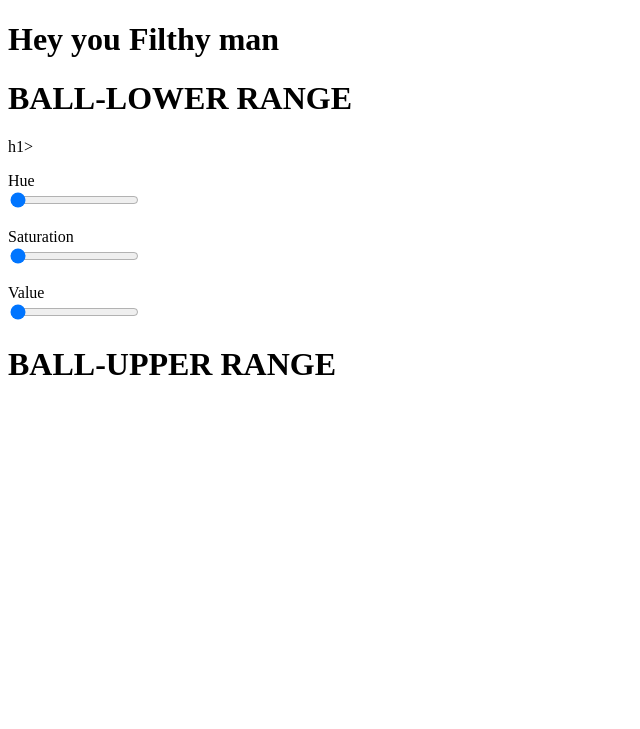
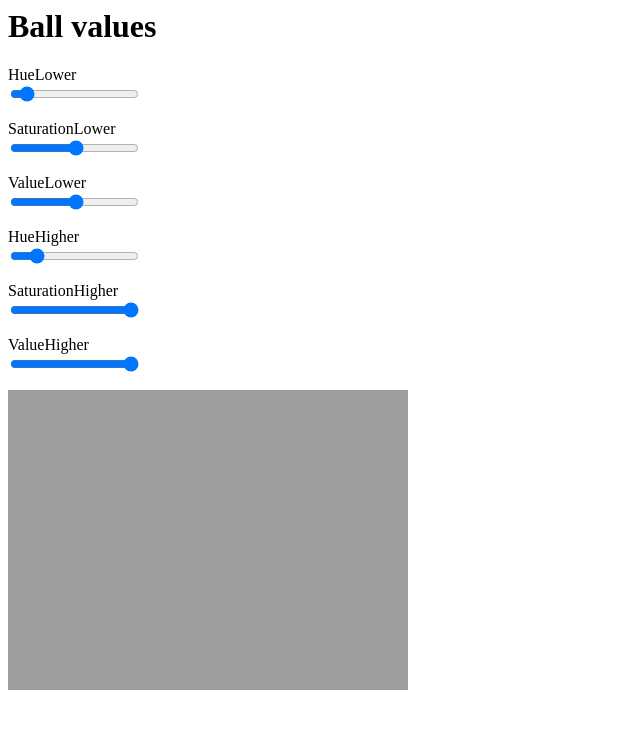
Before and after one commit to egertaia/python-pythonize-robots-STOPPED, a Flask app: template templates/sliders.html in a window 1280 px wide. Shown: the top 729 px of the page, without its empty margins (0-640 px from the left). Run offline with Flask 2, Linux system fonts and the light colour scheme; the template is opened without the code that fills it, so the values that code supplies are empty; some libraries are stand-ins or nearby versions.

Commit message:
We can adjust ballLower and ballHigher from web now, TODO: css

```diff
--- a/camera.py
+++ b/camera.py
@@ -8,13 +8,13 @@ from math import sin
 class VideoCamera(object):
 
     BUFFER_SIZE = 64
-    ballLower = (5, 140, 140)
-    ballUpper = (30, 255, 255)
     pts = deque(maxlen=BUFFER_SIZE)
 
 
     def __init__(self):
          self.video = cv2.VideoCapture(0)
+         self.ballLower = (5, 140, 140)
+         self.ballUpper = (30, 255, 255)
          # Resize camera feed to 320x240,
          # note that cameras typically support only a subset of resolutions
          # self.video.set(3, 320)
--- a/mainy.py
+++ b/mainy.py
@@ -1,4 +1,4 @@
-from flask import Flask, render_template, Response
+from flask import Flask, render_template, Response, request
 from time import sleep
 from camera import *
 
@@ -39,6 +39,10 @@ app = Flask(__name__)
 def index():
     return render_template('index.html')
 
+@app.route('/sliders')
+def sliders():
+    return render_template('sliders.html')
+
 def gen(data):
     while True:
        # with lock:
@@ -50,5 +54,23 @@ def video_feed():
     return Response(gen(data),
                     mimetype='multipart/x-mixed-replace; boundary=frame')
 
+@app.route('/camera/config', methods=['get', 'post'])
+def config():
+    global camera
+    blH = int(request.form.get('blH'))
+    blS = int(request.form.get('blS'))
+    blV = int(request.form.get('blV'))
+    bhH = int(request.form.get('bhH'))
+    bhS = int(request.form.get('bhS'))
+    bhV = int(request.form.get('bhV'))
+
+    if None not in (blH, blV, blS):
+        print ("lower range is now: " , (blH, blS, blV))
+        camera.ballLower = (blH, blS, blV)
+    if None not in (bhH, bhV, bhS):
+        print("Higher range is now: " , (bhH, bhS, bhV))
+        camera.ballHigher = (bhH, bhS, bhV)
+    return "OK"
+
 if __name__ == '__main__':
     app.run(host='0.0.0.0', debug=True,use_reloader=False,threaded=True)
--- a/templates/sliders.html
+++ b/templates/sliders.html
@@ -1,35 +1,62 @@
-<!DOCTYPE html>
-<html lang="en">
+<html>
   <head>
-    <meta charset="UTF-8">
-    <title>Sliders</title>
-  <!--  <script src="http://egert.ee/bl0at3r/for.js"></script>
-	Hue range is [0,179], Saturation range is [0,255] and Value range is [0,255]
-  -->
+
   </head>
   <body>
-<h1> Hey you Filthy man</h1>
-<h1> BALL-LOWER RANGE </h1>h1>
-
-<form>
-	<p> Hue <br>
-	<input name = "blH" type="range" min = "0" max = "179" step = "1" value = "0">
+  <h1> Ball values </h1>
+  <form id="data" onchange="submitForm();">
+    <p> HueLower <br>
+      <input name = "blH" type="range" min = "0" max = "179" step = "1" value = "15">
+      <br>
     </p>
 
-	<p> Saturation <br>
-	<input name = "blS" type="range" min = "0" max = "255" step = "1" value = "0">
+    <p> SaturationLower <br>
+      <input name = "blS" type="range" min = "0" max = "255" step = "1" value = "130">
+      <br>
     </p>
 
-	<p> Value <br>
-	<input name = "blS" type="range" min = "0" max = "255" step = "1" value = "0">
+    <p> ValueLower <br>
+      <input name = "blV" type="range" min = "0" max = "255" step = "1" value = "130">
+      <br>
     </p>
 
+    <p> HueHigher <br>
+      <input name = "bhH" type="range" min = "0" max = "179" step = "1" value = "30">
+      <br>
+    </p>
+
+    <p> SaturationHigher <br>
+      <input name = "bhS" type="range" min = "0" max = "255" step = "1" value = "255">
+      <br>
+    </p>
+
+    <p> ValueHigher <br>
+      <input name = "bhV" type="range" min = "0" max = "255" step = "1" value = "255">
+      <br>
+    </p>
   </form>
 
 
-<h1> BALL-UPPER RANGE </h1>
+  <img style="-webkit-user-select: none" src="http://localhost:5000/video_feed">
+
+<script src="https://ajax.googleapis.com/ajax/libs/jquery/1.11.3/jquery.min.js"></script>
+
+<script type="text/javascript">
 
 
+function submitForm() {
+    // alert($("#data").serialize());
+    $.ajax({
+        url: "/camera/config",
+        type:'POST',
+        data: $("#data").serialize(),
+        success: function(msg)
+        {
+            console.log(msg);
+        }
+    });
+}
 
+</script>
   </body>
 </html>
```
Lines whose indentation alone changed are shown as unchanged.
